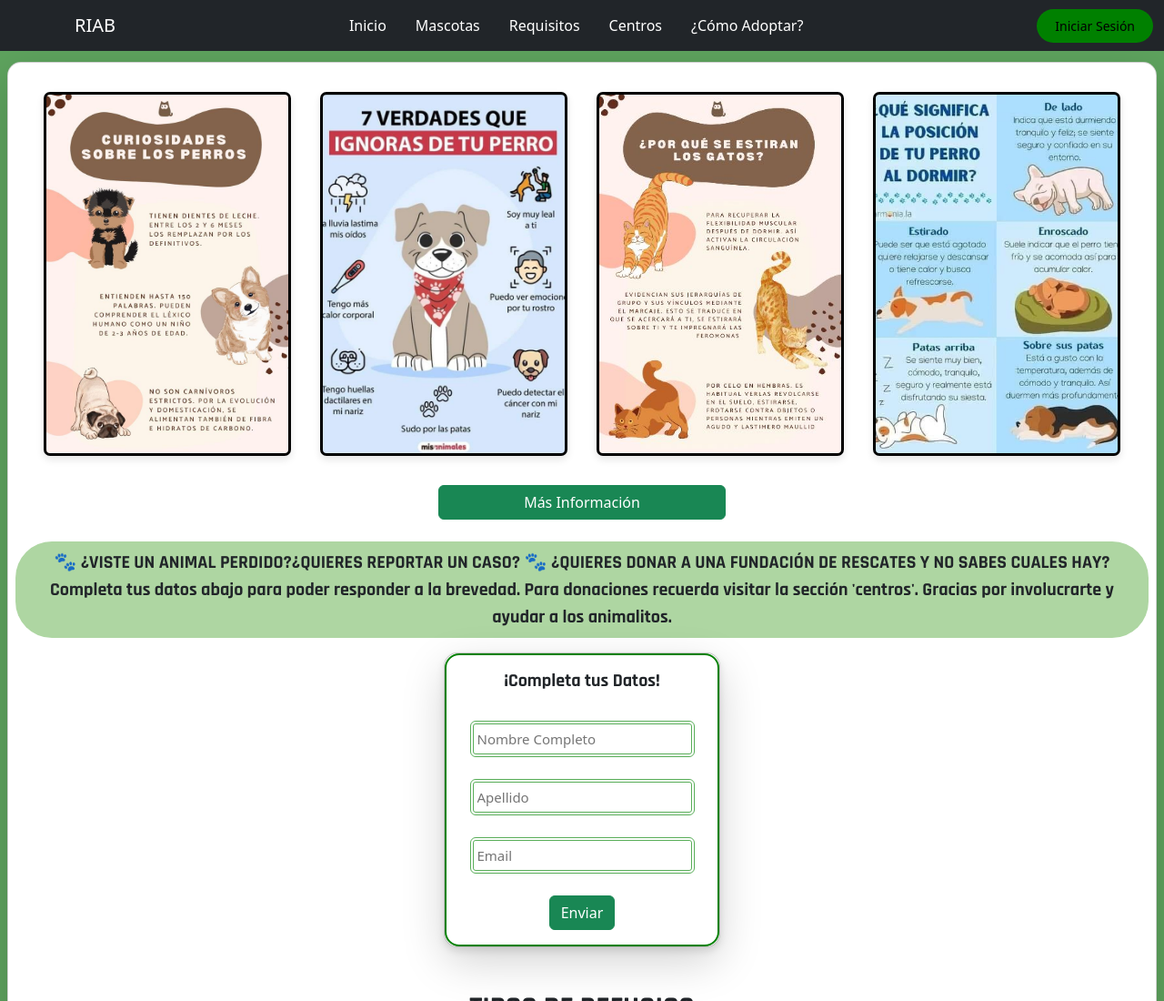
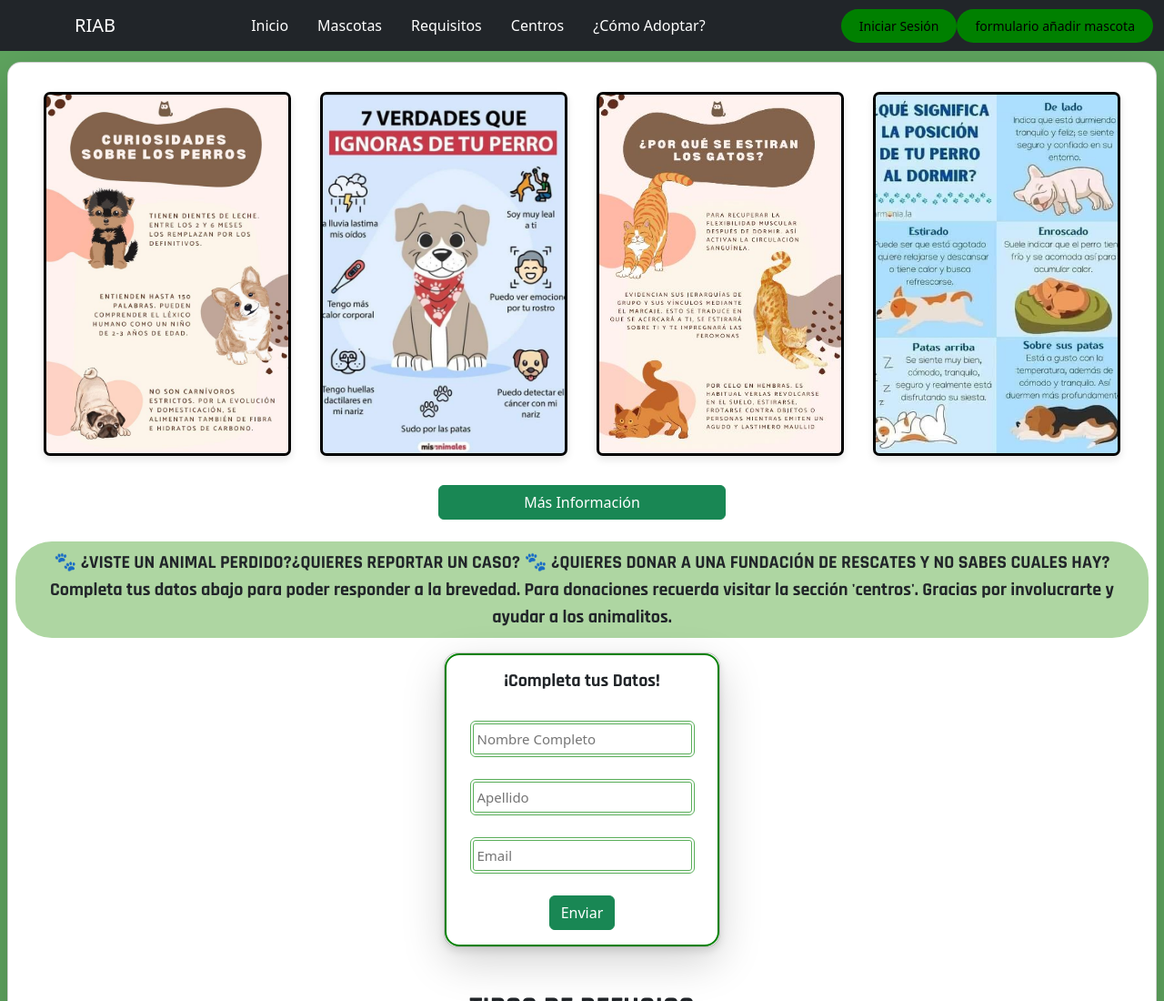
Before and after one commit to MicaelaMejiaVargas/RIAB-PDI, a plain HTML site: page index.html in a window 1280 px wide. Shown: the top 1100 px of the page at 91% size. Drawn offline with nearby package versions, Linux system fonts and the light colour scheme; files that its build step writes are made by us from their sources; files whose address does not match are found by name.

Commit message:
boton auxiliar para llevar a formulario añadir mascotas en lo que sol agrega la funcionalidad de inicio

```diff
--- a/index.html
+++ b/index.html
@@ -41,6 +41,8 @@
             </div>
           </div>
           <a href="./client/pages/login.html" class="login-button">Iniciar Sesión</a>
+
+          <a href="./client/rescatistas/añadirMascotas.html" class="login-button">formulario añadir mascota</a>
         </div>
       </nav>
   </header>
```
